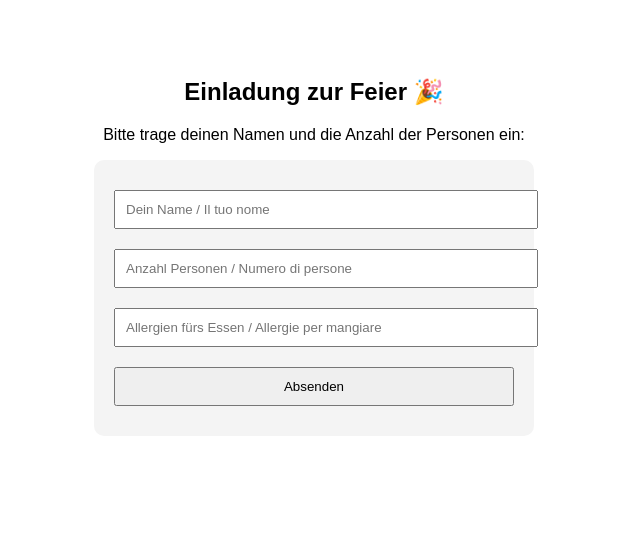
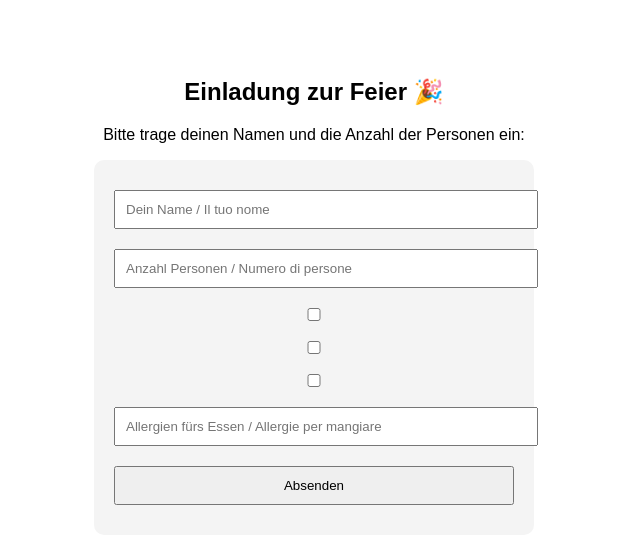
Before and after one commit to Daen97/Momomis-Dream, a plain HTML site: page index.html in a window 1280 px wide. Shown: the whole page, without its empty margins (326-966 px from the left). Drawn offline with Linux system fonts and the light colour scheme.

Commit message:
Update index.html

```diff
--- a/index.html
+++ b/index.html
@@ -18,6 +18,9 @@
     <form action="https://formsubmit.co/daniele.stefanelli@freenet.de?noauth=true" method="POST">
         <input type="text" name="name" placeholder="Dein Name / Il tuo nome" required>
         <input type="number" name="personen" placeholder="Anzahl Personen / Numero di persone" required min="1">
+        <input type="checkbox" name="essen[]" value="fleisch / carne">
+        <input type="checkbox" name="essen[]" value="vegetarisch / vegetariano">
+        <input type="checkbox" name="essen[]" value="vegan / vegano">
         <input type="text" name="Allergien" placeholder="Allergien fürs Essen / Allergie per mangiare">
         <input type="hidden" name="_next" value="https://daen97.github.io/Momomis-Dream/danke.html">
         <button type="submit">Absenden</button>
```
